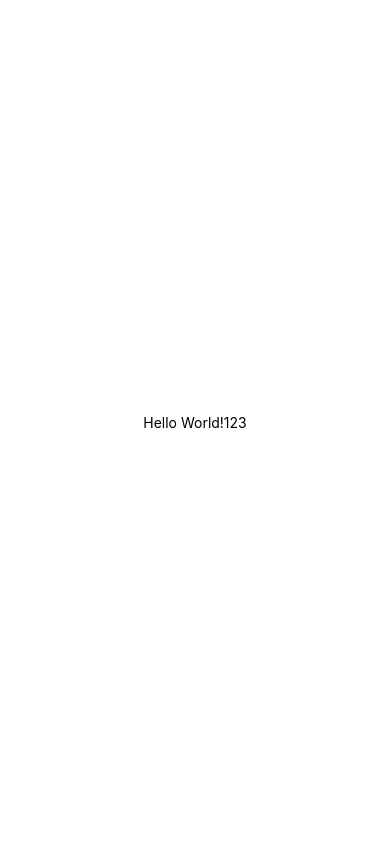
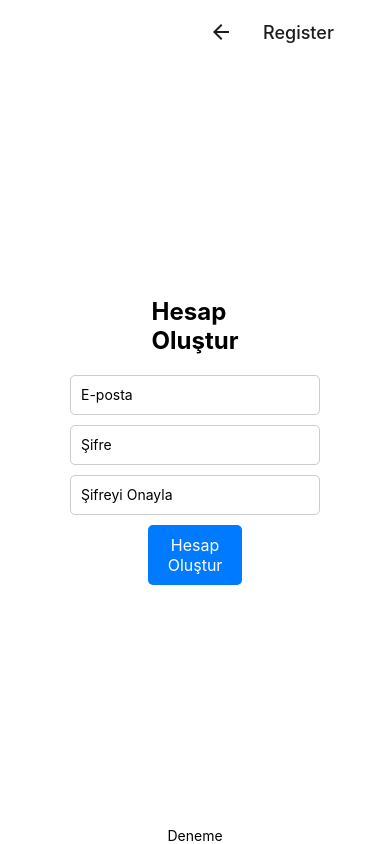
Before and after one commit to atillaturker/online-wordle, a React Native app: screen /Register in a window 390 px wide. Built offline with nearby package versions, Linux system fonts and the light colour scheme.

Commit message:
login register ve welcome ekranı

```diff
--- a/App.js
+++ b/App.js
@@ -1,10 +1,13 @@
 import { StatusBar } from "expo-status-bar";
 import { StyleSheet, Text, View } from "react-native";
+
+import { Navigation } from "./src/navigation/index";
 
 export default function App() {
   return (
     <View style={styles.container}>
-      <Text>Hello World!123</Text>
+      <Navigation />
+      <Text>Deneme</Text>
       <StatusBar style="auto" />
     </View>
   );
--- /dev/null
+++ b/src/navigation/index.js
@@ -0,0 +1 @@
+export * from "../navigation/root";
--- /dev/null
+++ b/src/navigation/root.js
@@ -0,0 +1,19 @@
+import { NavigationContainer } from "@react-navigation/native";
+import { createNativeStackNavigator } from "@react-navigation/native-stack";
+import * as React from "react";
+
+import { Register, SignIn, WelcomeScreen } from "../screens";
+
+const Stack = createNativeStackNavigator();
+
+export const Navigation = () => {
+  return (
+    <NavigationContainer>
+      <Stack.Navigator>
+        <Stack.Screen name="Welcome" component={WelcomeScreen} />
+        <Stack.Screen name="SignIn" component={SignIn} />
+        <Stack.Screen name="Register" component={Register} />
+      </Stack.Navigator>
+    </NavigationContainer>
+  );
+};
--- /dev/null
+++ b/src/screens/index.js
@@ -0,0 +1,3 @@
+export * from "./register";
+export * from "./signin";
+export * from "./welcome";
--- /dev/null
+++ b/src/screens/register.js
@@ -0,0 +1,86 @@
+import React, { useState } from "react";
+import {
+  StyleSheet,
+  Text,
+  TextInput,
+  TouchableOpacity,
+  View,
+} from "react-native";
+
+export const Register = () => {
+  const [email, setEmail] = useState("");
+  const [password, setPassword] = useState("");
+  const [confirmPassword, setConfirmPassword] = useState("");
+
+  const handleRegister = () => {
+    // Kayıt olma işlemleri burada gerçekleştirilecek
+    console.log("Kayıt olma işlemi: ", email, password);
+  };
+
+  return (
+    <View style={styles.container}>
+      <Text style={styles.title}>Hesap Oluştur</Text>
+
+      <TextInput
+        style={styles.input}
+        placeholder="E-posta"
+        keyboardType="email-address"
+        autoCapitalize="none"
+        value={email}
+        onChangeText={setEmail}
+      />
+      <TextInput
+        style={styles.input}
+        placeholder="Şifre"
+        secureTextEntry
+        value={password}
+        onChangeText={setPassword}
+      />
+      <TextInput
+        style={styles.input}
+        placeholder="Şifreyi Onayla"
+        secureTextEntry
+        value={confirmPassword}
+        onChangeText={setConfirmPassword}
+      />
+      <TouchableOpacity style={styles.button} onPress={handleRegister}>
+        <Text style={styles.buttonText}>Hesap Oluştur</Text>
+      </TouchableOpacity>
+    </View>
+  );
+};
+
+const styles = StyleSheet.create({
+  container: {
+    flex: 1,
+    backgroundColor: "#fff",
+    alignItems: "center",
+    justifyContent: "center",
+  },
+  title: {
+    fontSize: 24,
+    fontWeight: "bold",
+    marginBottom: 20,
+  },
+  input: {
+    width: 250,
+    height: 40,
+    borderWidth: 1,
+    borderColor: "#ccc",
+    borderRadius: 5,
+    marginBottom: 10,
+    paddingHorizontal: 10,
+  },
+  button: {
+    backgroundColor: "#007AFF",
+    paddingVertical: 10,
+    paddingHorizontal: 20,
+    borderRadius: 5,
+    marginBottom: 10,
+  },
+  buttonText: {
+    color: "#fff",
+    fontSize: 16,
+    textAlign: "center",
+  },
+});
--- /dev/null
+++ b/src/screens/signin.js
@@ -0,0 +1,73 @@
+import React from "react";
+import {
+  Image,
+  StyleSheet,
+  Text,
+  TextInput,
+  TouchableOpacity,
+  View,
+} from "react-native";
+
+import logo from "../../assets/WordleLogo.png";
+export const SignIn = () => {
+  return (
+    <View style={styles.container}>
+      <Image source={logo} style={styles.logo} />
+      <Text style={styles.title}>Giris Yap!</Text>
+      {/* Buraya logo ekleyebilirsiniz */}
+      <TextInput
+        style={styles.input}
+        placeholder="Kullanıcı Adı"
+        // Diğer TextInput özellikleri buraya eklenebilir
+      />
+      <TextInput
+        style={styles.input}
+        placeholder="Şifre"
+        secureTextEntry
+        // Diğer TextInput özellikleri buraya eklenebilir
+      />
+      <TouchableOpacity style={styles.button}>
+        <Text style={styles.buttonText}>Giriş Yap</Text>
+      </TouchableOpacity>
+    </View>
+  );
+};
+
+const styles = StyleSheet.create({
+  container: {
+    flex: 1,
+    backgroundColor: "#fff",
+    alignItems: "center",
+    justifyContent: "center",
+  },
+  logo: {
+    width: 300,
+    height: 150,
+  },
+  title: {
+    fontSize: 34,
+    fontWeight: "bold",
+    marginBottom: 20,
+  },
+  input: {
+    width: 250,
+    height: 40,
+    borderWidth: 1,
+    borderColor: "#ccc",
+    borderRadius: 5,
+    marginBottom: 10,
+    paddingHorizontal: 10,
+  },
+  button: {
+    backgroundColor: "#007AFF",
+    paddingVertical: 10,
+    paddingHorizontal: 20,
+    borderRadius: 5,
+    marginBottom: 10,
+  },
+  buttonText: {
+    color: "#fff",
+    fontSize: 16,
+    textAlign: "center",
+  },
+});
--- /dev/null
+++ b/src/screens/welcome.js
@@ -0,0 +1,61 @@
+import React from "react";
+import { Image, StyleSheet, Text, TouchableOpacity, View } from "react-native";
+
+import logo from "../../assets/WordleLogo.png"; // Logo dosyanızın yolunu buraya ekleyin
+
+export const WelcomeScreen = ({ navigation }) => {
+  return (
+    <View style={styles.container}>
+      <Image source={logo} style={styles.logo} />
+      <Text style={styles.title}>Hoş Geldiniz!</Text>
+      <View style={styles.buttonContainer}>
+        <TouchableOpacity
+          style={styles.button}
+          onPress={() => navigation.navigate("SignIn")}
+        >
+          <Text style={styles.buttonText}>Giriş Yap</Text>
+        </TouchableOpacity>
+        <TouchableOpacity
+          style={styles.button}
+          onPress={() => navigation.navigate("Register")}
+        >
+          <Text style={styles.buttonText}>Kayıt Ol</Text>
+        </TouchableOpacity>
+      </View>
+    </View>
+  );
+};
+
+const styles = StyleSheet.create({
+  container: {
+    flex: 1,
+    backgroundColor: "#fff",
+    alignItems: "center",
+    justifyContent: "center",
+  },
+  logo: {
+    width: 400,
+    height: 100,
+    marginBottom: 20,
+  },
+  title: {
+    fontSize: 88,
+    fontWeight: "bold",
+    marginBottom: 30,
+  },
+  buttonContainer: {
+    flexDirection: "row",
+  },
+  button: {
+    backgroundColor: "#007AFF",
+    paddingVertical: 10,
+    paddingHorizontal: 20,
+    borderRadius: 5,
+    marginHorizontal: 10,
+  },
+  buttonText: {
+    color: "#fff",
+    fontSize: 16,
+    textAlign: "center",
+  },
+});
```
Also changed, not shown: package.json (+10 -3 lines), .eslintrc.js (added), assets/WordleLogo.png (added), src/index.js (added), 1 other file (tests, documents, lock files or other folders).
